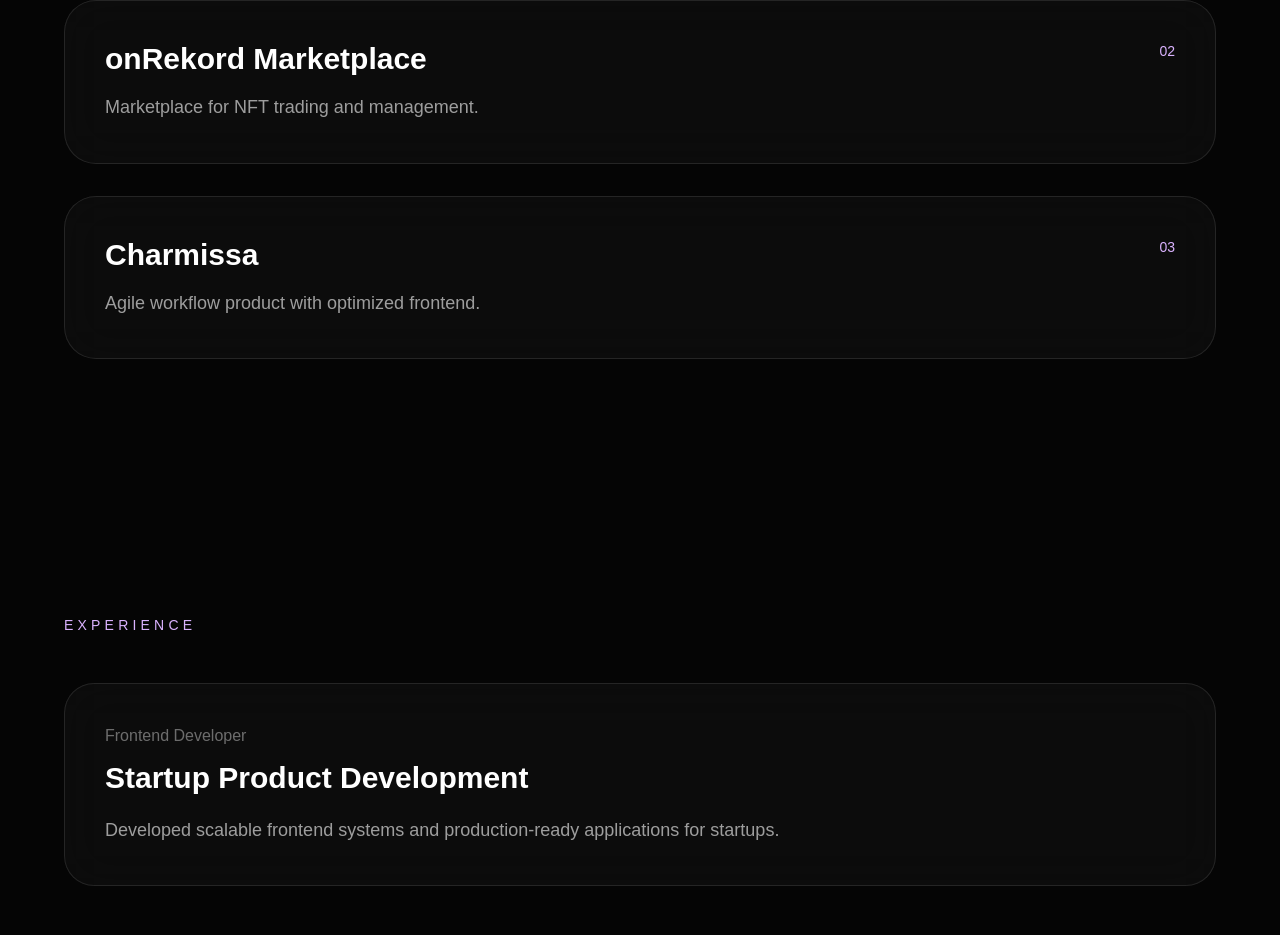
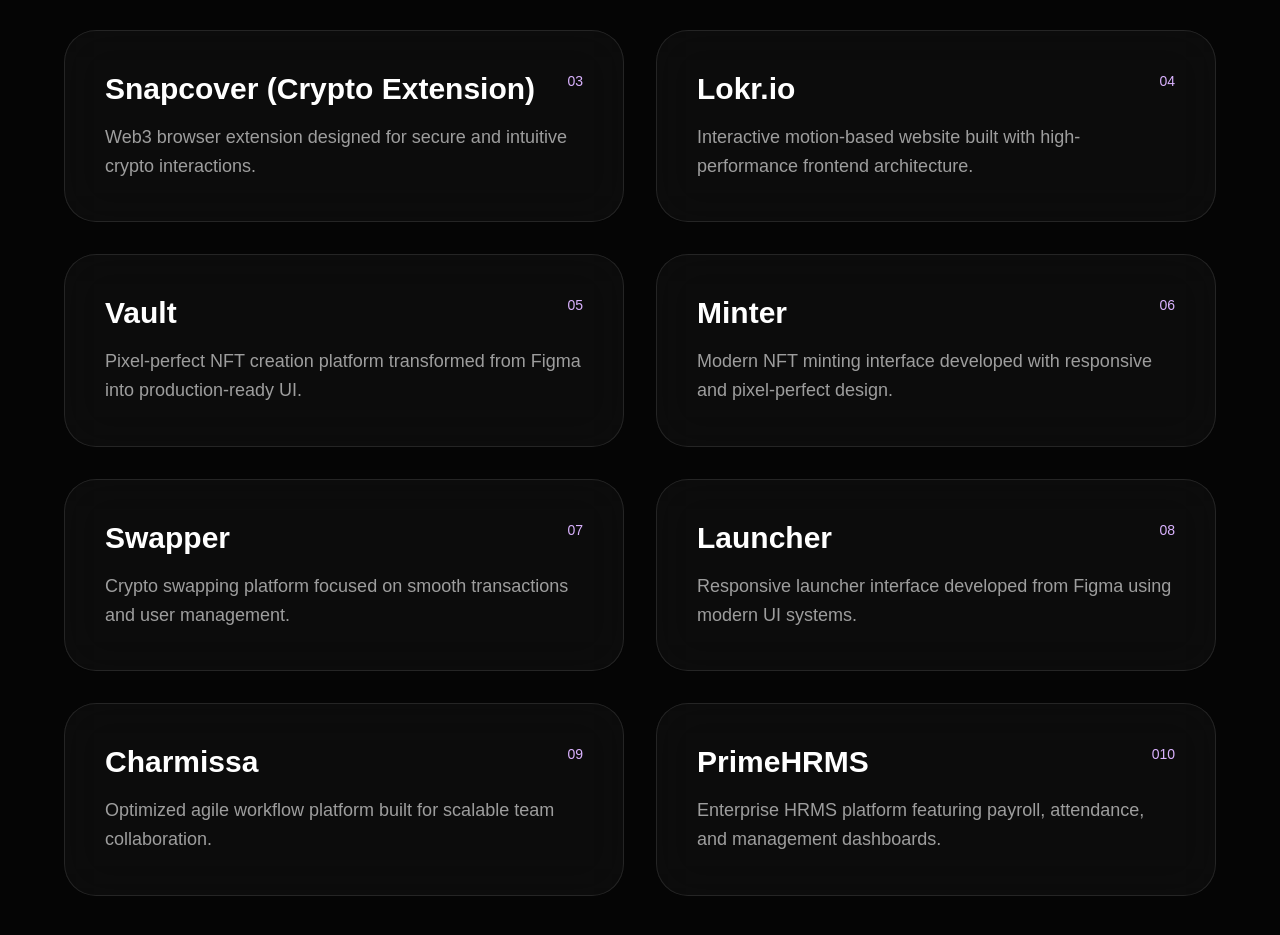
Before and after one commit to Junaidaslam49/my-porfolio, a Next.js app: page / in a window 1280 px wide. Shown: the part 2140-3075 px from the top of the page. Built offline with nearby package versions, Linux system fonts and the light colour scheme.

Commit message:
add projects

```diff
--- a/src/components/Projects.tsx
+++ b/src/components/Projects.tsx
@@ -5,15 +5,43 @@ import { motion } from 'framer-motion';
 const projects = [
   {
     title: 'Onrekord.io',
-    desc: 'NFT minting platform built from scratch.',
+    desc: 'Scalable NFT minting platform crafted with a modern and seamless user experience.',
   },
   {
     title: 'onRekord Marketplace',
-    desc: 'Marketplace for NFT trading and management.',
+    desc: 'Modern NFT marketplace enabling smooth digital asset trading and management.',
+  },
+  {
+    title: 'Snapcover (Crypto Extension)',
+    desc: 'Web3 browser extension designed for secure and intuitive crypto interactions.',
+  },
+  {
+    title: 'Lokr.io',
+    desc: 'Interactive motion-based website built with high-performance frontend architecture.',
+  },
+  {
+    title: 'Vault',
+    desc: 'Pixel-perfect NFT creation platform transformed from Figma into production-ready UI.',
+  },
+  {
+    title: 'Minter',
+    desc: 'Modern NFT minting interface developed with responsive and pixel-perfect design.',
+  },
+  {
+    title: 'Swapper',
+    desc: 'Crypto swapping platform focused on smooth transactions and user management.',
+  },
+  {
+    title: 'Launcher',
+    desc: 'Responsive launcher interface developed from Figma using modern UI systems.',
   },
   {
     title: 'Charmissa',
-    desc: 'Agile workflow product with optimized frontend.',
+    desc: 'Optimized agile workflow platform built for scalable team collaboration.',
+  },
+  {
+    title: 'PrimeHRMS',
+    desc: 'Enterprise HRMS platform featuring payroll, attendance, and management dashboards.',
   },
 ];
 
@@ -26,6 +54,7 @@ export default function Projects() {
         </p>
 
         <div className="space-y-8">
+          <div className="grid md:grid-cols-2 gap-8">
             {projects.map((project, index) => (
               <motion.div
                 key={project.title}
@@ -35,25 +64,28 @@ export default function Projects() {
                 transition={{ delay: index * 0.1 }}
                 className="rounded-[32px] border border-white/10 bg-white/[0.03] backdrop-blur-xl p-10 hover:border-purple-400/30 hover:bg-white/[0.05] transition-all duration-500"
               >
-              <div className="flex flex-col md:flex-row md:justify-between gap-8">
+                <div className="flex flex-col justify-between h-full gap-8">
                   <div>
-                  <h3 className="text-3xl font-semibold mb-4">
+                    <div className="flex items-start justify-between gap-6 mb-4">
+                      <h3 className="text-3xl font-semibold">
                         {project.title}
                       </h3>
 
-                  <p className="text-white/60 text-lg max-w-2xl leading-relaxed">
+                      <div className="text-purple-300 text-sm shrink-0">
+                        0{index + 1}
+                      </div>
+                    </div>
+
+                    <p className="text-white/60 text-lg leading-relaxed">
                       {project.desc}
                     </p>
-                </div>
-
-                <div className="text-purple-300 text-sm">
-                  0{index + 1}
                   </div>
                 </div>
               </motion.div>
             ))}
           </div>
         </div>
+      </div>
     </section>
   );
 }
```
Lines whose indentation alone changed are shown as unchanged.
